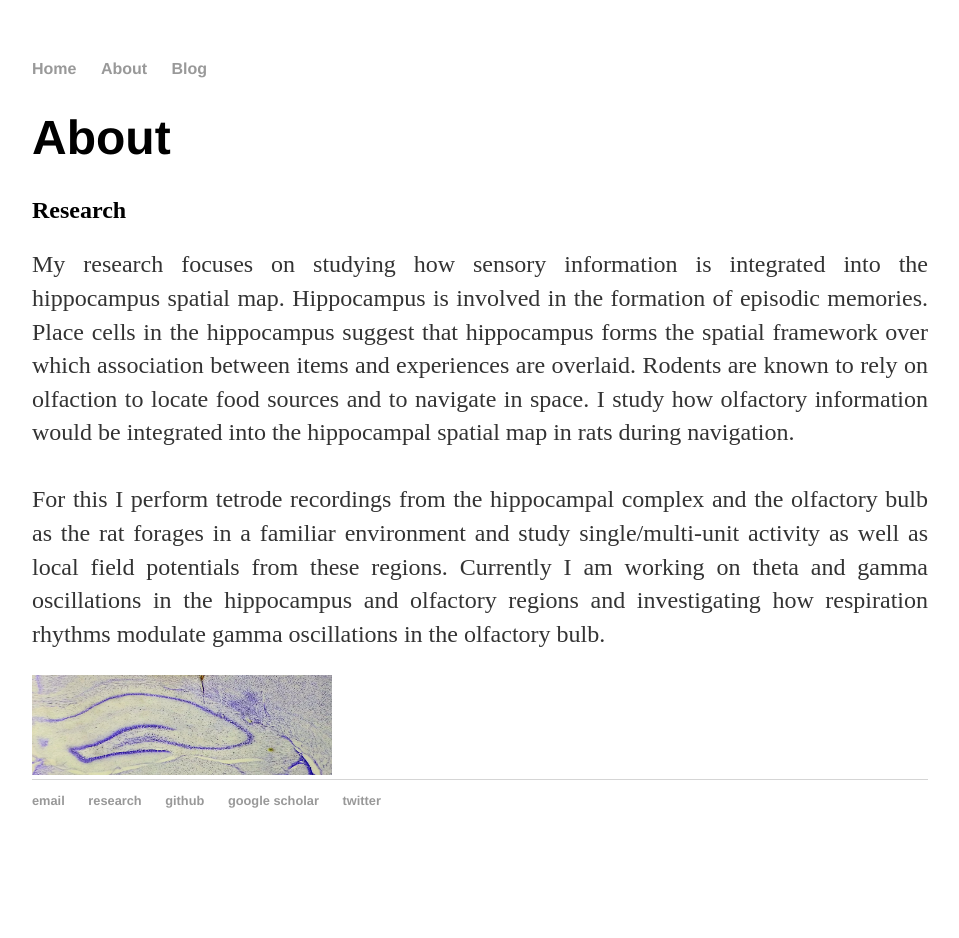
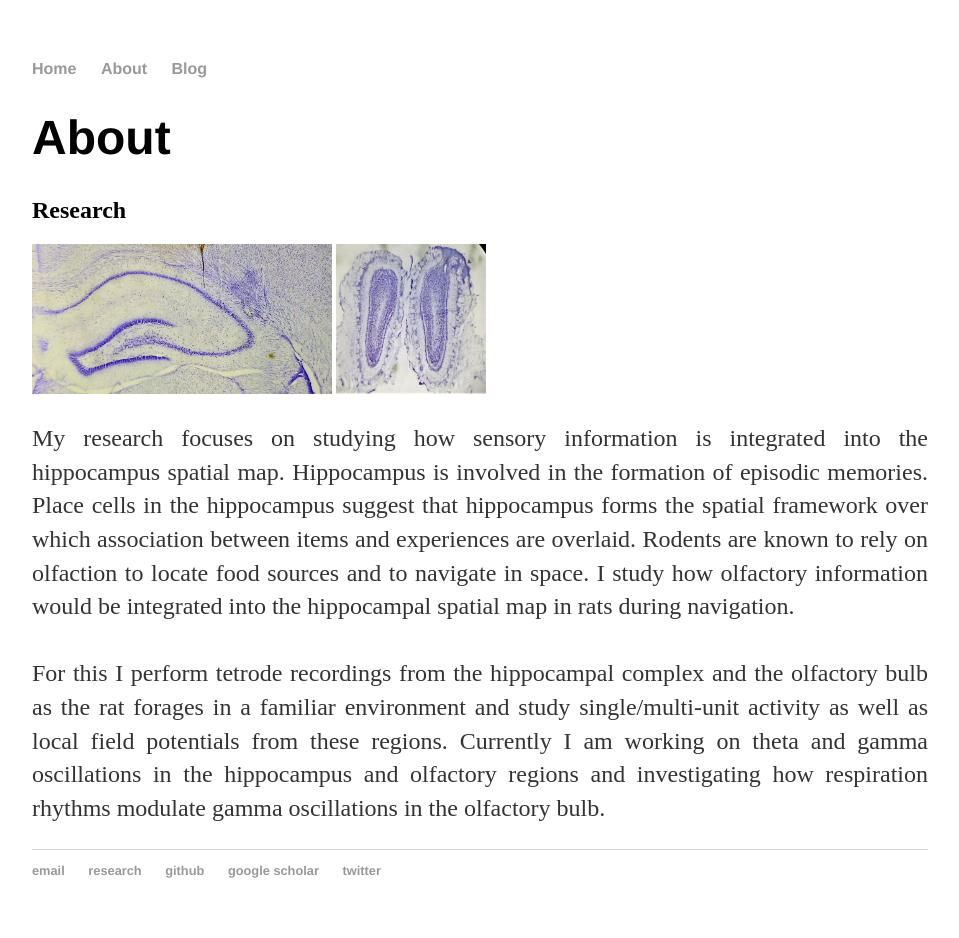
Before and after one commit to AdiBish/adibish.github.io, a Jekyll site: the page built from about/index.html, in a window 1280 px wide. Shown: the whole page, without its empty margins (160-1119 px from the left). Built offline with Jekyll 4.4.1, drawn with Linux system fonts in a browser that asks for light colours; before the commit the page ends 900 px from its top, so only the background shows below that.

Commit message:
Update index.html

```diff
--- a/about/index.html
+++ b/about/index.html
@@ -7,16 +7,17 @@ title: Aditi Bishnoi's Blog
 
 			<h1>About</h1>
 			<h2>Research</h2>
+			<div class="left">
+				<img src="https://adibish.github.io//images//hpc.jpg" width="300" height="150">
+				<img src="https://adibish.github.io//images//ob.jpg" width="150" height="150">
+			</div>
 			<div align="justify">
 			<p> My research focuses on studying how sensory information is integrated into the hippocampus spatial map.
 				Hippocampus is involved in the formation of episodic memories. Place cells in the hippocampus suggest that hippocampus forms the spatial framework over which association between items and experiences are overlaid. Rodents are known to rely on olfaction to locate food sources and to navigate in space. I study how olfactory information would be integrated into the hippocampal spatial map in rats during navigation.<br/><br/>
 				For this I perform tetrode recordings from the hippocampal complex and the olfactory bulb as the rat forages in a familiar environment and study single/multi-unit activity as well as local field potentials from these regions. Currently I am working on theta and gamma oscillations in the hippocampus and olfactory regions and investigating how respiration rhythms modulate gamma oscillations in the olfactory bulb.
 			</p>
 			</div>
-			<div class="left">
-				<img src="https://adibish.github.io//images//hpc.jpg" width="300" height="100">
 
-			</div>
 
 
 
```
